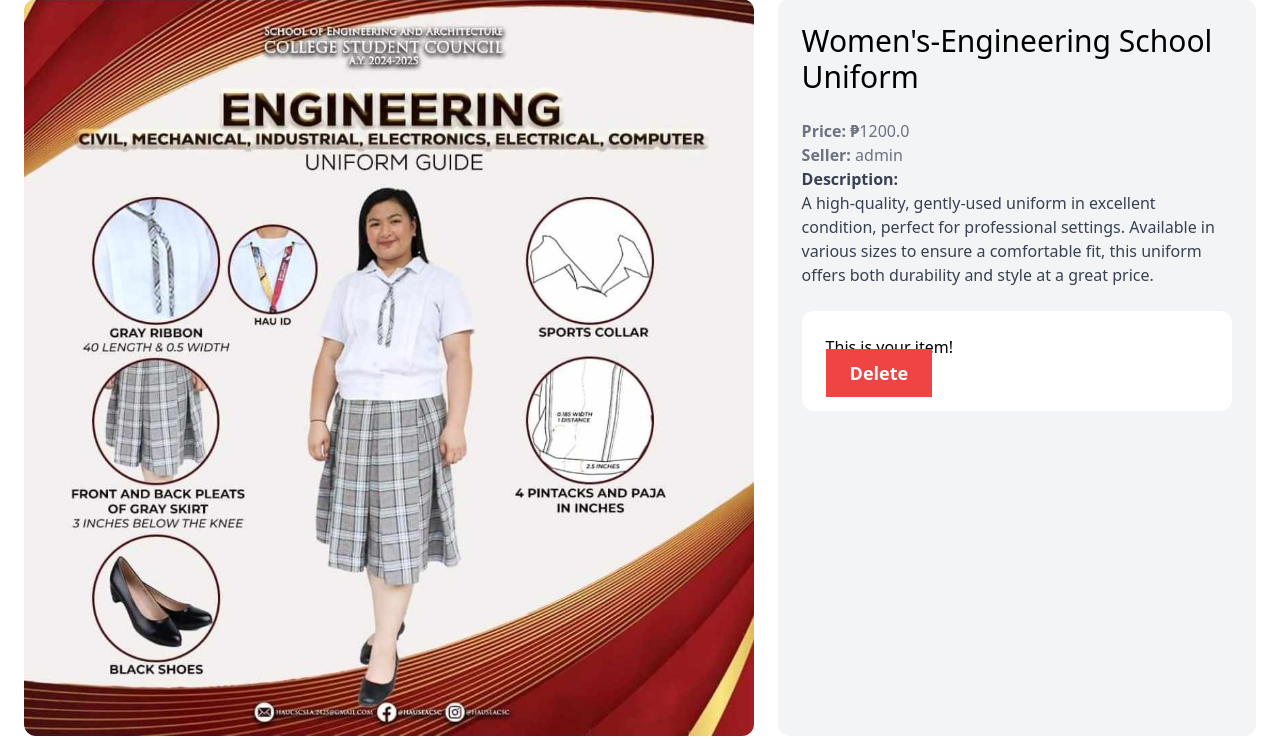
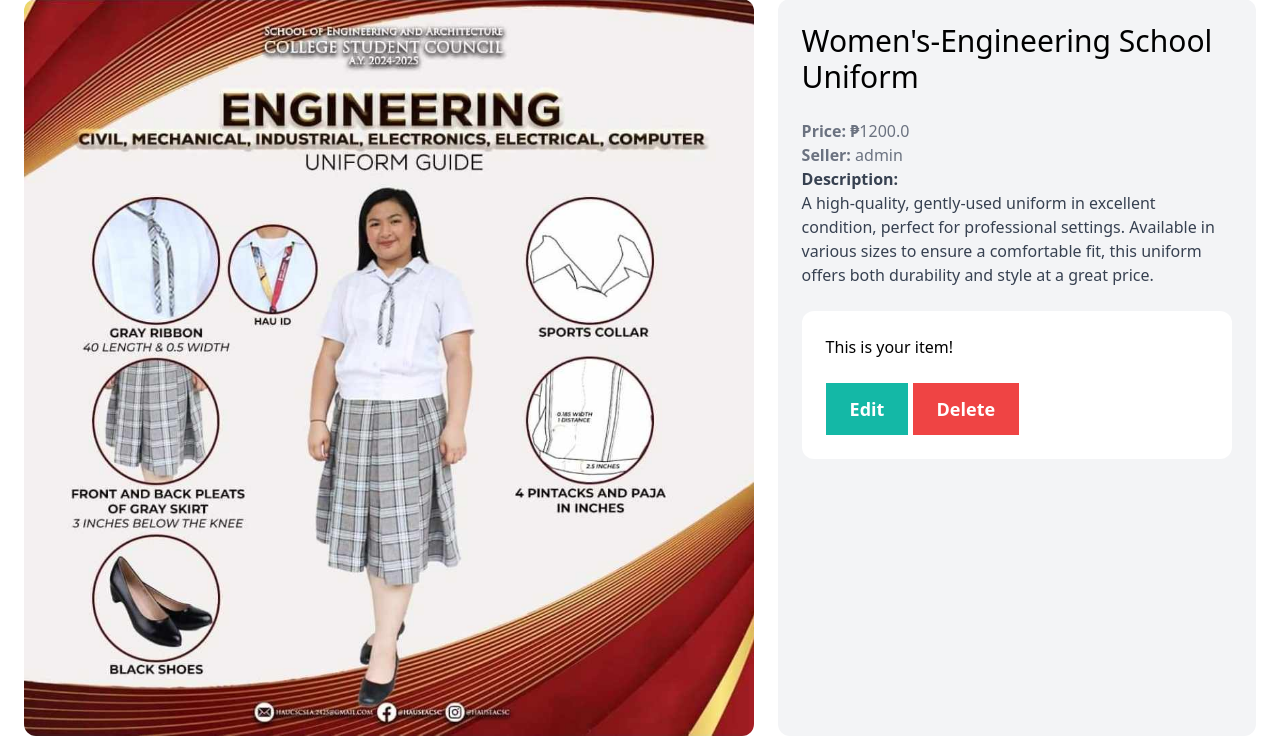
Before and after one commit to hev-iban/AOM, a Django app: page /items/11/ in a window 1280 px wide. Shown: the part 102-842 px from the top of the page. Run offline with Django 4.2, Linux system fonts and the light colour scheme; a user stored in the database is signed in; data comes from the database, SQL or seed files in the repository; both versions use the stored data as it was after the commit; some libraries are stand-ins or nearby versions.

Commit message:
Message here

```diff
--- a/item/forms.py
+++ b/item/forms.py
@@ -25,3 +25,22 @@ class NewItemForm(forms.ModelForm):
                 'class': INPUT_CLASSES
             }),
         }
+
+class EditItemForm(forms.ModelForm):
+    class Meta:
+        model = Item
+        fields = ('name', 'description', 'price', 'image', 'is_sold')
+        widgets = {
+            'name': forms.TextInput(attrs={
+                'class': INPUT_CLASSES
+            }),
+            'description': forms.Textarea(attrs={
+                'class': INPUT_CLASSES
+            }),
+            'price': forms.TextInput(attrs={
+                'class': INPUT_CLASSES
+            }),
+            'image': forms.FileInput(attrs={
+                'class': INPUT_CLASSES
+            }),
+        }
--- a/item/templates/item/detail.html
+++ b/item/templates/item/detail.html
@@ -23,8 +23,8 @@
         {% if request.user == item.created_by %}
             <div class="mt-6 p-6 bg-white rounded-xl">
             <p>This is your item!</p>
-
-            <a href="{% url 'item:delete' item.id %}" class="nline-block mt-6 px-6 py-3 text-lg font-semibold bg-red-500 text-white rounded-x">Delete</a>
+            <a href="{% url 'item:edit' item.id %}" class="inline-block mt-6 px-6 py-3 text-lg font-semibold bg-teal-500 text-white rounded-x">Edit</a>
+            <a href="{% url 'item:delete' item.id %}" class="inline-block mt-6 px-6 py-3 text-lg font-semibold bg-red-500 text-white rounded-x">Delete</a>
             </div>
         {% else %}
         <a href="#" class="inline-block mt-6 px-6 py-3 text-lg font-semibold bg-teal-500 text-white rounded-xl houver:bg-teal-700">Contact seller</a>
--- a/item/urls.py
+++ b/item/urls.py
@@ -8,5 +8,6 @@ urlpatterns = [
   path('new/', views.new, name='new'),
   path('<int:pk>/', views.detail, name='detail'),
   path('<int:pk>/delete/', views.delete, name='delete'),
+  path('<int:pk>/edit/', views.edit, name='edit'),
 
 ]
--- a/item/views.py
+++ b/item/views.py
@@ -1,7 +1,7 @@
 from django.contrib.auth.decorators import login_required
 from django.shortcuts import render, get_object_or_404, redirect
 
-from .forms import NewItemForm
+from .forms import NewItemForm, EditItemForm
 from .models import Item
 
 def detail(request, pk):
@@ -32,6 +32,24 @@ def new(request):
         'title': 'New item',
     })
 
+@login_required
+def edit(request, pk):
+    item = get_object_or_404(Item, pk=pk, created_by=request.user)
+
+    if request.method == 'POST':
+        form = EditItemForm(request.POST, request.FILES, instance=item)
+
+        if form.is_valid():
+            form.save()
+
+            return redirect('item:detail', pk=item.id)
+    else:
+        form = EditItemForm(instance=item)
+
+    return render(request, 'item/form.html', {
+        'form': form,
+        'title': 'Edit item',
+    })
 
 @login_required
 def delete(request, pk):
```
Also changed, not shown: db.sqlite3.
